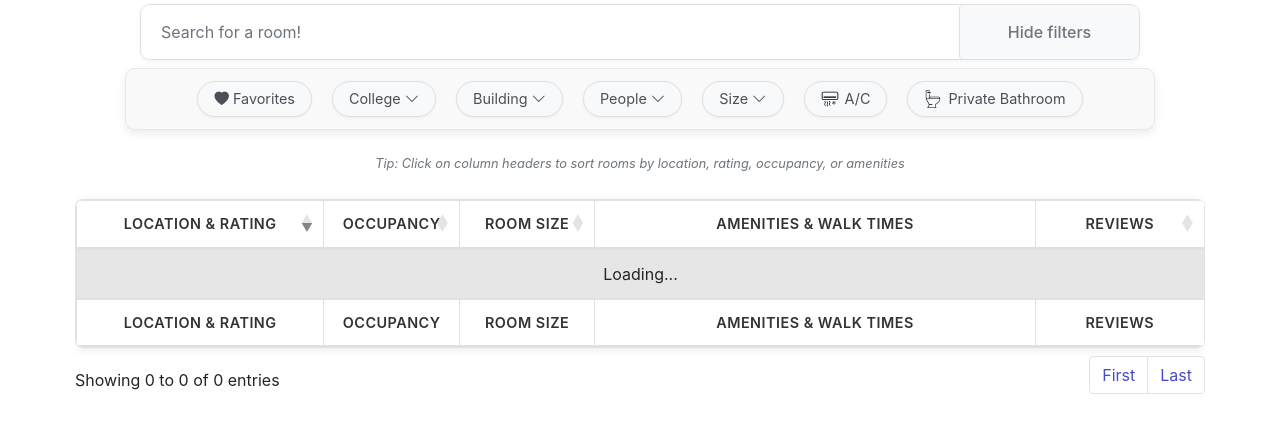
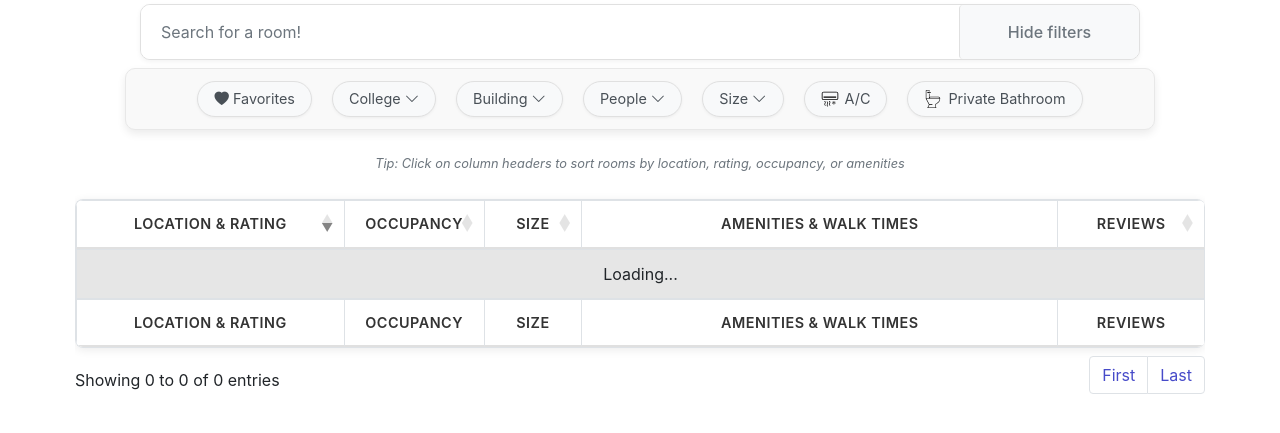
Before and after one commit to TigerAppsOrg/TigerDraw, a Flask app: template templates/availablerooms.html in a window 1280 px wide. Shown: the part 260-693 px from the top of the page. Run offline with Flask 2, Linux system fonts and the light colour scheme; the template is opened without the code that fills it: most values are stand-ins (such as "Sample title", 1, 10 or a date in 2020); some libraries are stand-ins or nearby versions.

Commit message:
fixing resizing for occupancy and size header

```diff
--- a/templates/availablerooms.html
+++ b/templates/availablerooms.html
@@ -561,7 +561,7 @@
 
     .room-size {
         display: block;
-        font-size: 0.95em;
+        font-size: 0.85em;
         margin-top: 8px;
         text-align: center;
         font-weight: 500;
@@ -823,10 +823,10 @@
     }
 
     #rooms-table th:nth-child(1), #rooms-table td:nth-child(1) { width: 22%; }
-    #rooms-table th:nth-child(2), #rooms-table td:nth-child(2) { width: 12%; }
-    #rooms-table th:nth-child(3), #rooms-table td:nth-child(3) { width: 12%; }
+    #rooms-table th:nth-child(2), #rooms-table td:nth-child(2) { width: 10%; }
+    #rooms-table th:nth-child(3), #rooms-table td:nth-child(3) { width: 8%; }
     #rooms-table th:nth-child(4), #rooms-table td:nth-child(4) { width: 39%; }
-    #rooms-table th:nth-child(5), #rooms-table td:nth-child(5) { width: 15%; }
+    #rooms-table th:nth-child(5), #rooms-table td:nth-child(5) { width: 12%; }
 
     @media (max-width: 1200px) {
         #rooms-table th:nth-child(4), #rooms-table td:nth-child(4) { width: 34%; }
@@ -1231,7 +1231,7 @@
             <tr>
                 <th>Location & Rating</th>
                 <th>Occupancy</th>
-                <th>Room Size</th>
+                <th>Size</th>
                 <th>Amenities & Walk Times</th>
                 <th>Reviews</th>
             </tr>
@@ -1240,7 +1240,7 @@
             <tr>
                 <th>Location & Rating</th>
                 <th>Occupancy</th>
-                <th>Room Size</th>
+                <th>Size</th>
                 <th>Amenities & Walk Times</th>
                 <th>Reviews</th>
             </tr>
```
